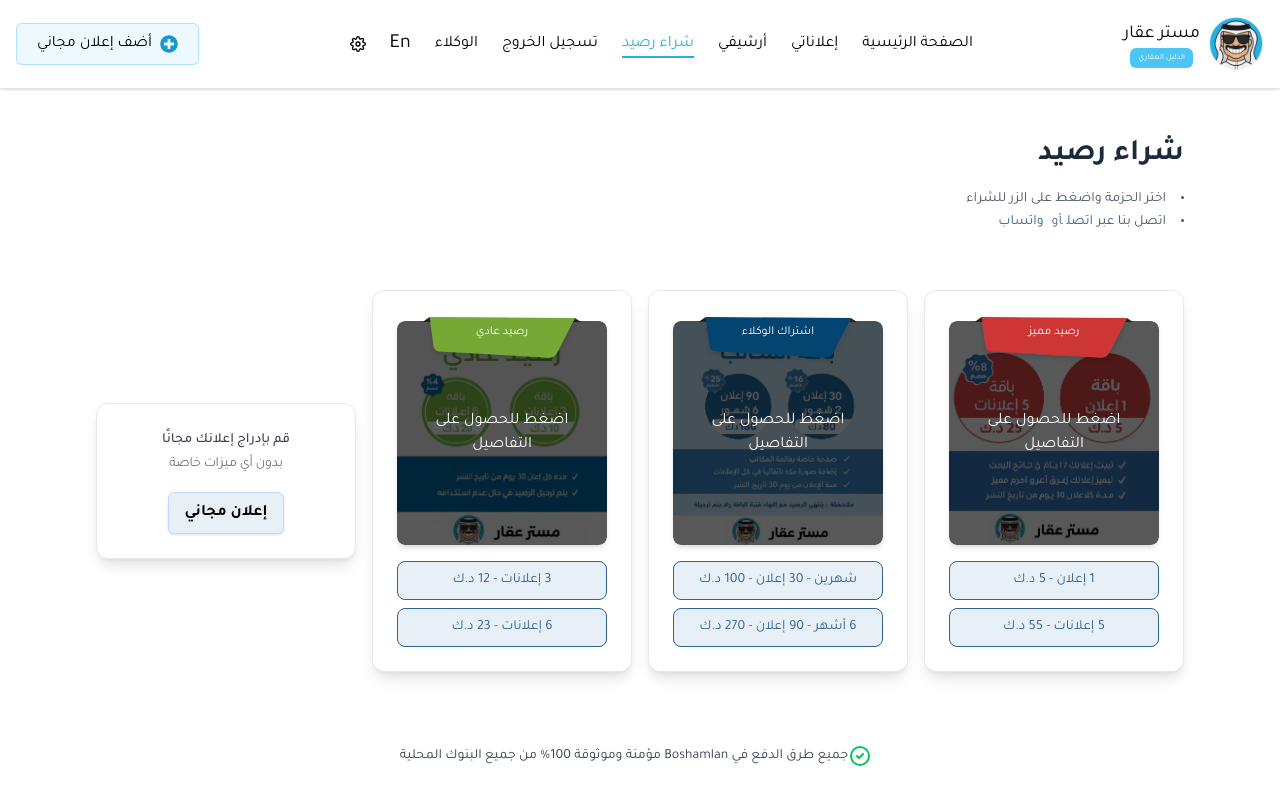
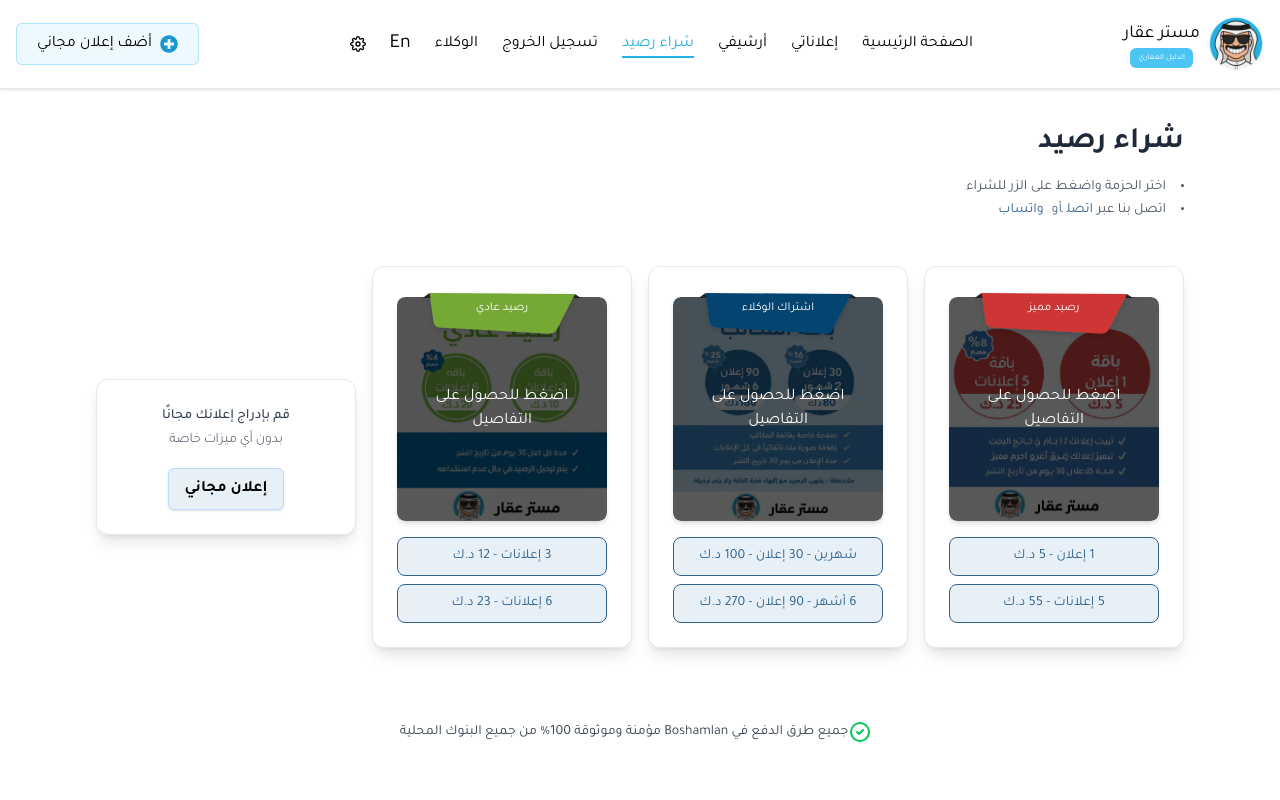
Before and after one commit to MTS-Services/Skywalker, a React (Vite) app: page /buy-credits in a window 1280 px wide. Shown: the top 800 px of the page. Built offline with nearby package versions, Linux system fonts and the light colour scheme; sample sign-in values are in the browser's storage.

Commit message:
buy Cridit

```diff
--- a/src/pages/BuyCredits/TopUpCard/TopUpCard.jsx
+++ b/src/pages/BuyCredits/TopUpCard/TopUpCard.jsx
@@ -134,7 +134,7 @@ const TopUpCard = () => {
 
   return (
     <div className="font-inter mx-auto flex min-h-screen max-w-6xl flex-col items-center p-4 text-gray-800">
-      <div className="my-8 w-full max-w-6xl px-4 text-left">
+      <div className="my-5 w-full max-w-6xl px-4 text-left">
         <h2 className="mb-4 text-2xl font-bold text-gray-800 sm:text-3xl">
           {t.byCredit.title}
         </h2>
```
